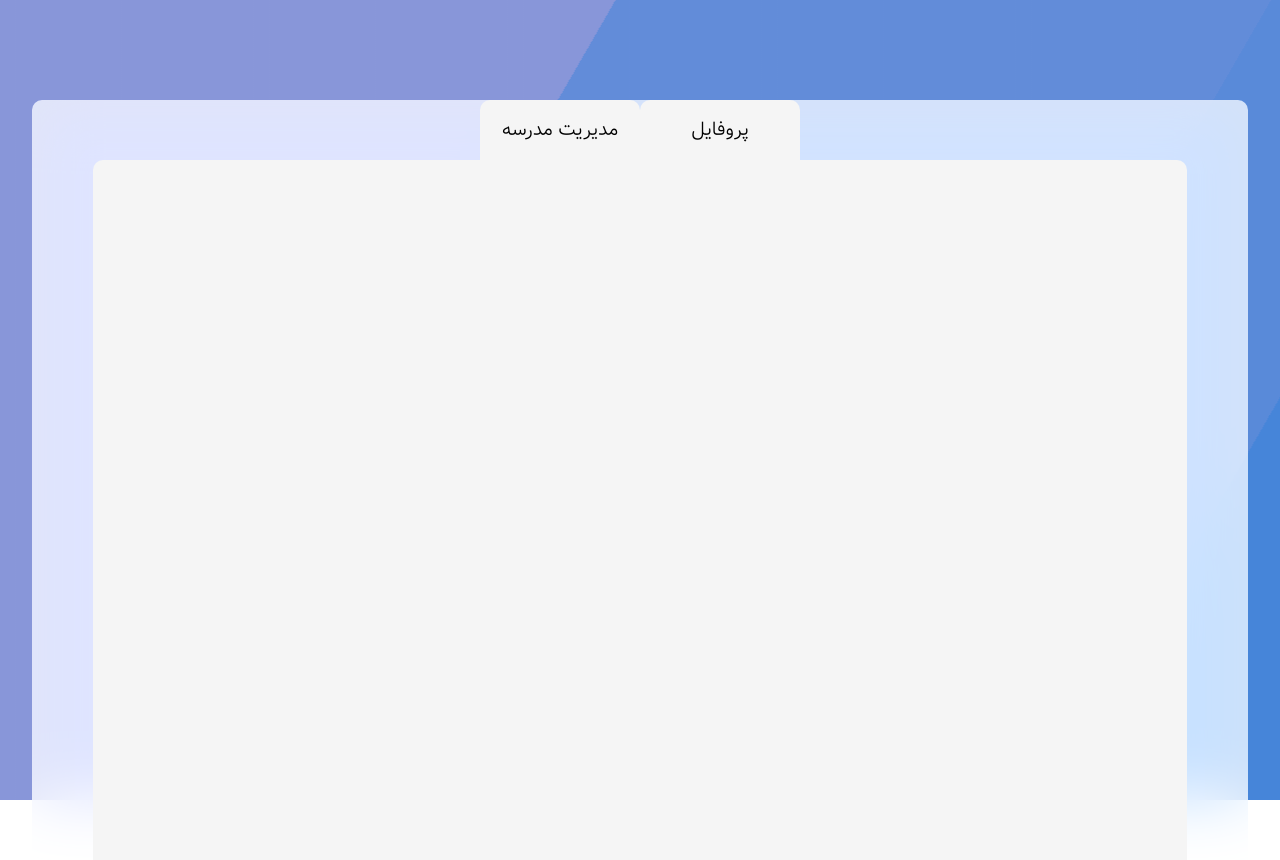
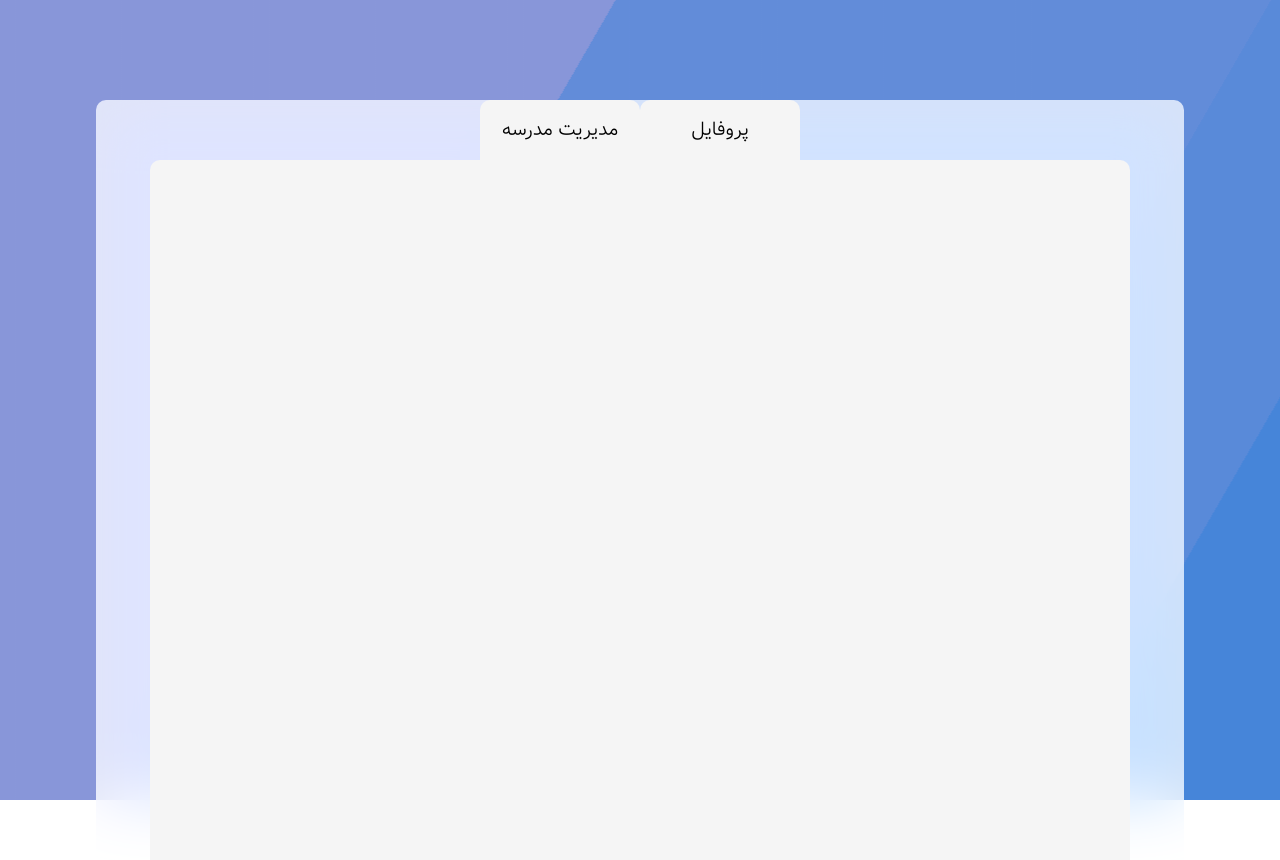
Before and after one commit to alivarastepour/LMS, a React (Create React App) app in the folder front-end/: page /accounts/manager/1/ in a window 1280 px wide. Shown: the top 860 px of the page. Built offline with nearby package versions, Linux system fonts and the light colour scheme; the HTML template or start-up script is replaced by a standard one.

Commit message:
Dashboard styles are edited

```diff
--- a/front-end/src/Components/Dashboard/Dashboard.styles.js
+++ b/front-end/src/Components/Dashboard/Dashboard.styles.js
@@ -1,11 +1,11 @@
 import styled from 'styled-components';
 
 export const Wrapper = styled.div`
-    width: 95%;
-    height: 1000px;
+    width: 85%;
+    height: 900px;
     margin: auto auto 100px auto;
     backdrop-filter: blur(31px) saturate(160%);
     -webkit-backdrop-filter: blur(30px) saturate(160%);
     background-color: rgba(255, 255, 255, 0.75);
     border-radius: 10px;
-    `;
+`;
```
